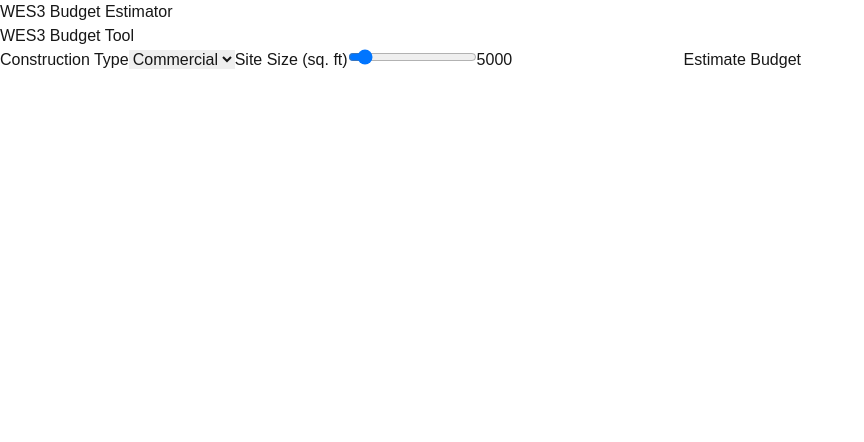
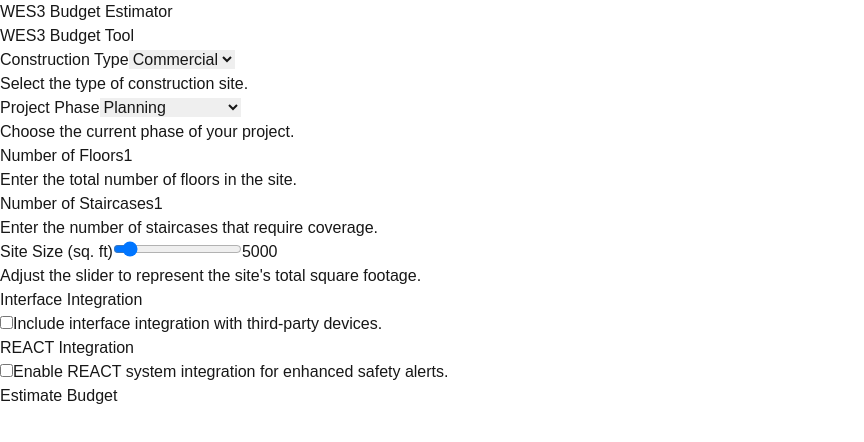
Before and after one commit to drewsuey/wes3tool, a Next.js app: page / in a window 1280 px wide. Shown: the top 442 px of the page, without its empty margins (0-864 px from the left). Built offline with nearby package versions, Linux system fonts and the light colour scheme.

Commit message:
Updated features

```diff
--- a/src/components/WES3BudgetTool.js
+++ b/src/components/WES3BudgetTool.js
@@ -54,10 +54,17 @@
 const WES3BudgetTool = () => {
   const [siteSize, setSiteSize] = useState(5000);
   const [constructionType, setConstructionType] = useState("Commercial");
+  const [projectPhase, setProjectPhase] = useState("Planning");
+  const [floors, setFloors] = useState(1);
+  const [staircases, setStaircases] = useState(1);
+  const [interfaceIntegration, setInterfaceIntegration] = useState(false);
+  const [reactIntegration, setReactIntegration] = useState(false);
   const [budget, setBudget] = useState(0);
 
   const handleEstimate = () => {
-    let estimatedBudget = siteSize * 0.15; // Example calculation
+    let estimatedBudget = siteSize * 0.15 + floors * 500 + staircases * 300;
+    if (interfaceIntegration) estimatedBudget += 1000;
+    if (reactIntegration) estimatedBudget += 2000;
     setBudget(estimatedBudget);
   };
 
@@ -72,11 +79,11 @@
   };
 
   return (
-    <div className="p-6 max-w-4xl mx-auto">
+    <div className="p-6 max-w-4xl mx-auto space-y-6">
       <h1 className="text-3xl font-bold text-orange-600">WES3 Budget Tool</h1>
 
-      <Card className="mt-4">
-        <div>
+      <Card>
+        <div className="space-y-4">
           <label className="block font-semibold">Construction Type</label>
           <Select value={constructionType} onChange={(e) => setConstructionType(e.target.value)}>
             <SelectItem value="Commercial">Commercial</SelectItem>
@@ -84,17 +91,59 @@
             <SelectItem value="Industrial">Industrial</SelectItem>
           </Select>
 
-          <label className="block font-semibold mt-4">Site Size (sq. ft)</label>
+          <p className="text-sm text-gray-500">Select the type of construction site.</p>
+
+          <label className="block font-semibold">Project Phase</label>
+          <Select value={projectPhase} onChange={(e) => setProjectPhase(e.target.value)}>
+            <SelectItem value="Planning">Planning</SelectItem>
+            <SelectItem value="Mid-Construction">Mid-Construction</SelectItem>
+            <SelectItem value="Finishing">Finishing</SelectItem>
+          </Select>
+
+          <p className="text-sm text-gray-500">Choose the current phase of your project.</p>
+
+          <label className="block font-semibold">Number of Floors</label>
+          <Input type="number" value={floors} onChange={(e) => setFloors(Number(e.target.value))} />
+          <p className="text-sm text-gray-500">Enter the total number of floors in the site.</p>
+
+          <label className="block font-semibold">Number of Staircases</label>
+          <Input type="number" value={staircases} onChange={(e) => setStaircases(Number(e.target.value))} />
+          <p className="text-sm text-gray-500">Enter the number of staircases that require coverage.</p>
+
+          <label className="block font-semibold">Site Size (sq. ft)</label>
           <Slider value={siteSize} min={1000} max={50000} step={1000} onChange={(val) => setSiteSize(val)} />
           <Input type="number" value={siteSize} readOnly className="mt-2" />
+          <p className="text-sm text-gray-500">Adjust the slider to represent the site's total square footage.</p>
+
+          <label className="block font-semibold">Interface Integration</label>
+          <div className="flex items-center">
+            <input
+              type="checkbox"
+              checked={interfaceIntegration}
+              onChange={() => setInterfaceIntegration(!interfaceIntegration)}
+              className="mr-2"
+            />
+            <span>Include interface integration with third-party devices.</span>
+          </div>
+
+          <label className="block font-semibold">REACT Integration</label>
+          <div className="flex items-center">
+            <input
+              type="checkbox"
+              checked={reactIntegration}
+              onChange={() => setReactIntegration(!reactIntegration)}
+              className="mr-2"
+            />
+            <span>Enable REACT system integration for enhanced safety alerts.</span>
+          </div>
 
           <Button className="mt-4" onClick={handleEstimate}>Estimate Budget</Button>
         </div>
       </Card>
 
       {budget > 0 && (
-        <Card className="mt-6">
-          <div>
+        <Card>
+          <div className="space-y-4">
             <h2 className="text-xl font-bold text-orange-600">Estimated Budget: ${budget.toFixed(2)}</h2>
             <Pie data={budgetData} />
           </div>
```
